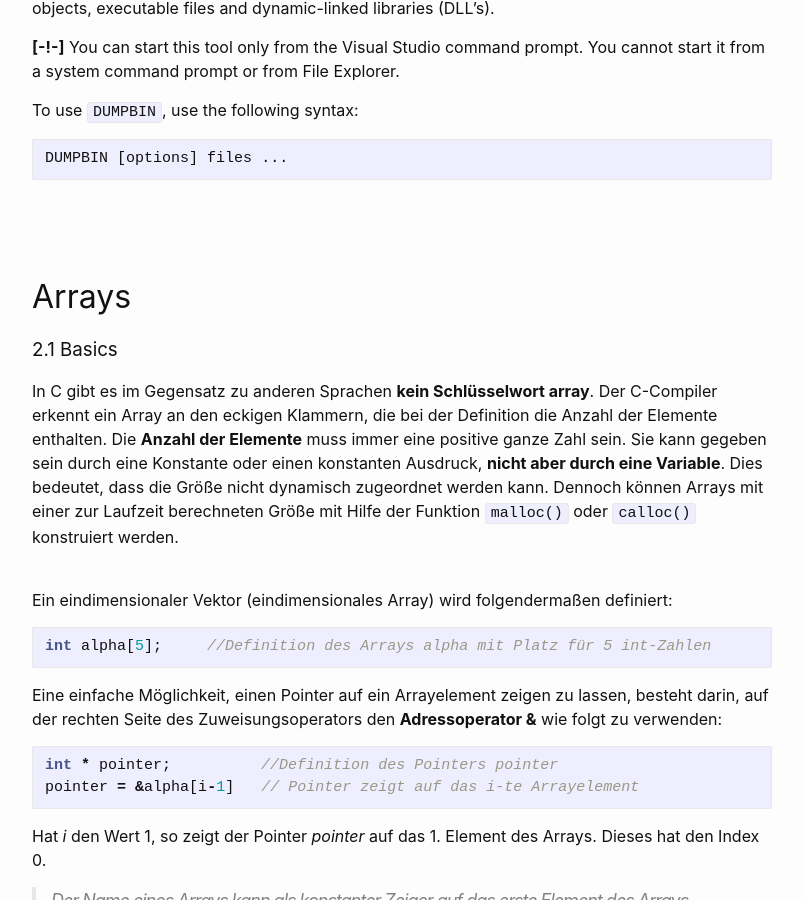
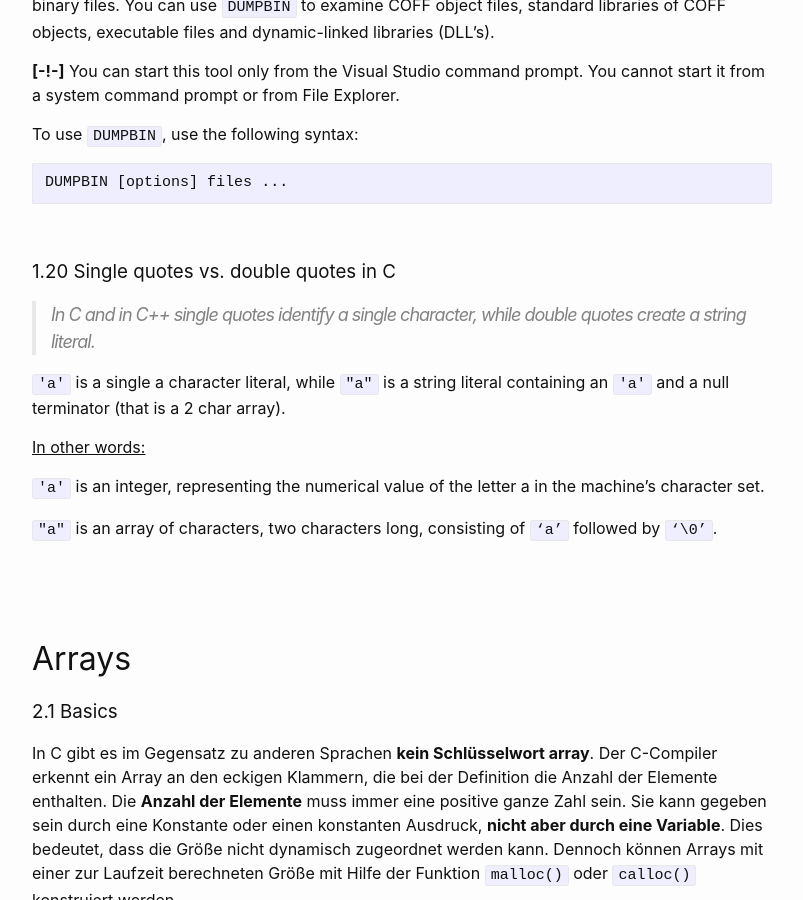
Before and after one commit to Hautaklyttn/progDocs, a Jekyll site: the page built from docs/articles/c_cpp.md, in a window 1280 px wide and 900 px high, scrolled down 38497 px. Shown: the whole window, without its empty margins (238-1041 px from the left). Built offline with Jekyll 4.4.1, drawn with Linux system fonts in a browser that asks for light colours; some of the changed text lies outside the part shown.

Commit message:
C update

````diff
--- a/docs/articles/c_cpp.md
+++ b/docs/articles/c_cpp.md
@@ -38,6 +38,7 @@ layout: default
 &nbsp;&nbsp;&nbsp;&nbsp;&nbsp; [<font size="-1">1.17 Function 'Prototype' and Visibility in C</font>](#ch1-17)
 &nbsp;&nbsp;&nbsp;&nbsp;&nbsp; [<font size="-1">1.18 Präprozessor/Compiler/Linker in C/C++</font>](#ch1-18)
 &nbsp;&nbsp;&nbsp;&nbsp;&nbsp; [<font size="-1">1.19 'Name Mangling' (or 'Name decoration')</font>](#ch1-19)
+&nbsp;&nbsp;&nbsp;&nbsp;&nbsp; [<font size="-1">1.20 Single quotes vs. double quotes in C</font>](#ch1-20)
 
 ### 2. Arrays
 &nbsp;&nbsp;&nbsp;&nbsp;&nbsp; [<font size="-1">2.1 Basics</font>](#ch2-1)
@@ -1121,7 +1122,7 @@ Der Präprozessor ersetzt die Zeile `#include <stdio.h>` mit dem Inhalt der Head
 
 &nbsp;
 
-Die Anweisungen'#if', '#ifdef', '#ifndef', '#else' und '#endif' werden für die **bedingte Kompilierung** verwendet. z.B.
+Die Anweisungen **'#if', '#ifdef', '#ifndef', '#else' und '#endif'** werden für die **bedingte Kompilierung** verwendet. z.B.
 ```c
 #ifdef WIN32
   #include <window.h>
@@ -1260,6 +1261,21 @@ DUMPBIN [options] files ...
 
 &nbsp;
 
+<a name="ch1-20"></a>
+### 1.20 Single quotes vs. double quotes in C
+
+> In C and in C++ single quotes identify a single character, while double quotes create a string literal.
+
+`'a'` is a single a character literal, while `"a"` is a string literal containing an `'a'` and a null terminator (that is a 2 char array).
+
+<u>In other words:</u>
+
+`'a'` is an integer, representing the numerical value of the letter a in the machine’s character set.
+
+`"a"` is an array of characters, two characters long, consisting of `‘a’` followed by `‘\0’`.
+
+&nbsp;
+
 &nbsp;
 
 
````
